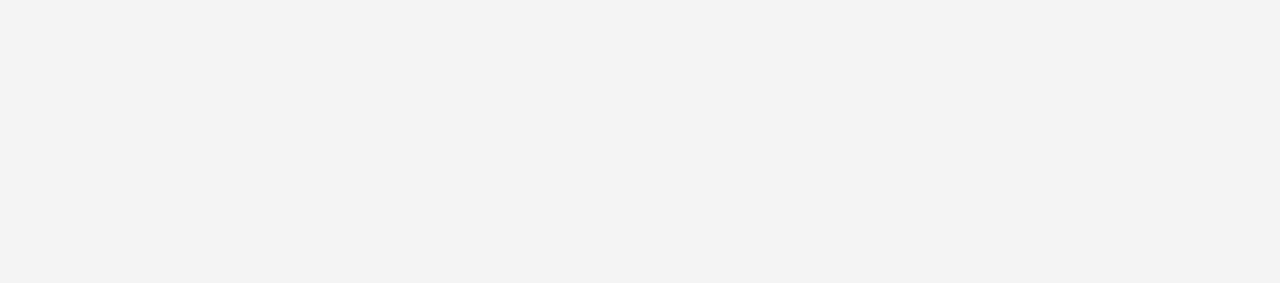
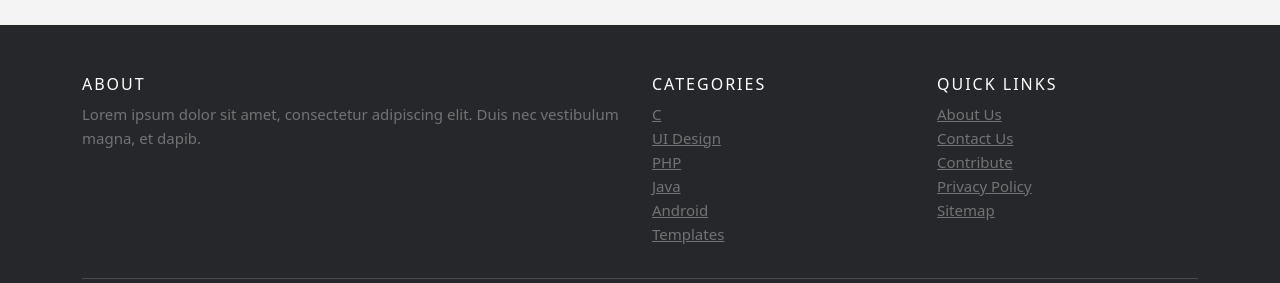
Before and after one commit to faisal-kn/e-commerce, a React (Create React App) app: page /home in a window 1280 px wide. Shown: the part 6822-7105 px from the top of the page. Before the commit the page ends 6847 px from the top, so only its background shows below. Built offline with nearby package versions, Linux system fonts and the light colour scheme.

Commit message:
everything added

```diff
--- a/src/App.js
+++ b/src/App.js
@@ -6,8 +6,8 @@ import { showAll } from "./redux/action/actionlist";
 import Home from "./pages/Home";
 import SignIn from "./pages/SignIn";
 import SignUp from "./pages/SignUp";
-import NavBar from "./components/NavBar";
 import Header from "./components/Header";
+import Footer from "./components/Footer";
 // import axios from "axios";
 
 const App = () => {
@@ -34,6 +34,7 @@ const App = () => {
         <Route path="/home" element={<Home />}></Route>
         <Route path="/" element={<Navigate replace to="/home" />} />
       </Routes>
+      <Footer />
     </>
   );
 };
--- /dev/null
+++ b/src/components/Footer.js
@@ -0,0 +1,81 @@
+import "./Fotter.css";
+import {} from "react-icons";
+const Footer = () => {
+  return (
+    <>
+      <footer class="site-footer">
+        <div class="container">
+          <div class="row">
+            <div class="col-sm-12 col-md-6">
+              <h6>About</h6>
+              <p class="text-justify">
+                Lorem ipsum dolor sit amet, consectetur adipiscing elit. Duis
+                nec vestibulum magna, et dapib.
+              </p>
+            </div>
+
+            <div class="col-xs-6 col-md-3">
+              <h6>Categories</h6>
+              <ul class="footer-links">
+                <li>
+                  <a href="http://scanfcode.com/category/c-language/">C</a>
+                </li>
+                <li>
+                  <a href="http://scanfcode.com/category/front-end-development/">
+                    UI Design
+                  </a>
+                </li>
+                <li>
+                  <a href="http://scanfcode.com/category/back-end-development/">
+                    PHP
+                  </a>
+                </li>
+                <li>
+                  <a href="http://scanfcode.com/category/java-programming-language/">
+                    Java
+                  </a>
+                </li>
+                <li>
+                  <a href="http://scanfcode.com/category/android/">Android</a>
+                </li>
+                <li>
+                  <a href="http://scanfcode.com/category/templates/">
+                    Templates
+                  </a>
+                </li>
+              </ul>
+            </div>
+
+            <div class="col-xs-6 col-md-3">
+              <h6>Quick Links</h6>
+              <ul class="footer-links">
+                <li>
+                  <a href="http://scanfcode.com/about/">About Us</a>
+                </li>
+                <li>
+                  <a href="http://scanfcode.com/contact/">Contact Us</a>
+                </li>
+                <li>
+                  <a href="http://scanfcode.com/contribute-at-scanfcode/">
+                    Contribute
+                  </a>
+                </li>
+                <li>
+                  <a href="http://scanfcode.com/privacy-policy/">
+                    Privacy Policy
+                  </a>
+                </li>
+                <li>
+                  <a href="http://scanfcode.com/sitemap/">Sitemap</a>
+                </li>
+              </ul>
+            </div>
+          </div>
+          <hr />
+        </div>
+      </footer>
+    </>
+  );
+};
+
+export default Footer;
--- /dev/null
+++ b/src/components/Fotter.css
@@ -0,0 +1,138 @@
+.site-footer {
+  background-color: #26272b;
+  padding: 45px 0 20px;
+  font-size: 15px;
+  line-height: 24px;
+  color: #737373;
+}
+.site-footer hr {
+  border-top-color: #bbb;
+  opacity: 0.5;
+}
+.site-footer hr.small {
+  margin: 20px 0;
+}
+.site-footer h6 {
+  color: #fff;
+  font-size: 16px;
+  text-transform: uppercase;
+  margin-top: 5px;
+  letter-spacing: 2px;
+}
+.site-footer a {
+  color: #737373;
+}
+.site-footer a:hover {
+  color: #3366cc;
+  text-decoration: none;
+}
+.footer-links {
+  padding-left: 0;
+  list-style: none;
+}
+.footer-links li {
+  display: block;
+}
+.footer-links a {
+  color: #737373;
+}
+.footer-links a:active,
+.footer-links a:focus,
+.footer-links a:hover {
+  color: #3366cc;
+  text-decoration: none;
+}
+.footer-links.inline li {
+  display: inline-block;
+}
+.site-footer .social-icons {
+  text-align: right;
+}
+.site-footer .social-icons a {
+  width: 40px;
+  height: 40px;
+  line-height: 40px;
+  margin-left: 6px;
+  margin-right: 0;
+  border-radius: 100%;
+  background-color: #33353d;
+}
+.copyright-text {
+  margin: 0;
+}
+@media (max-width: 991px) {
+  .site-footer [class^="col-"] {
+    margin-bottom: 30px;
+  }
+}
+@media (max-width: 767px) {
+  .site-footer {
+    padding-bottom: 0;
+  }
+  .site-footer .copyright-text,
+  .site-footer .social-icons {
+    text-align: center;
+  }
+}
+.social-icons {
+  padding-left: 0;
+  margin-bottom: 0;
+  list-style: none;
+}
+.social-icons li {
+  display: inline-block;
+  margin-bottom: 4px;
+}
+.social-icons li.title {
+  margin-right: 15px;
+  text-transform: uppercase;
+  color: #96a2b2;
+  font-weight: 700;
+  font-size: 13px;
+}
+.social-icons a {
+  background-color: #eceeef;
+  color: #818a91;
+  font-size: 16px;
+  display: inline-block;
+  line-height: 44px;
+  width: 44px;
+  height: 44px;
+  text-align: center;
+  margin-right: 8px;
+  border-radius: 100%;
+  -webkit-transition: all 0.2s linear;
+  -o-transition: all 0.2s linear;
+  transition: all 0.2s linear;
+}
+.social-icons a:active,
+.social-icons a:focus,
+.social-icons a:hover {
+  color: #fff;
+  background-color: #29aafe;
+}
+.social-icons.size-sm a {
+  line-height: 34px;
+  height: 34px;
+  width: 34px;
+  font-size: 14px;
+}
+.social-icons a.facebook:hover {
+  background-color: #3b5998;
+}
+.social-icons a.twitter:hover {
+  background-color: #00aced;
+}
+.social-icons a.linkedin:hover {
+  background-color: #007bb6;
+}
+.social-icons a.dribbble:hover {
+  background-color: #ea4c89;
+}
+@media (max-width: 767px) {
+  .social-icons li.title {
+    display: block;
+    margin-right: 0;
+    font-weight: 600;
+  }
+}
```
